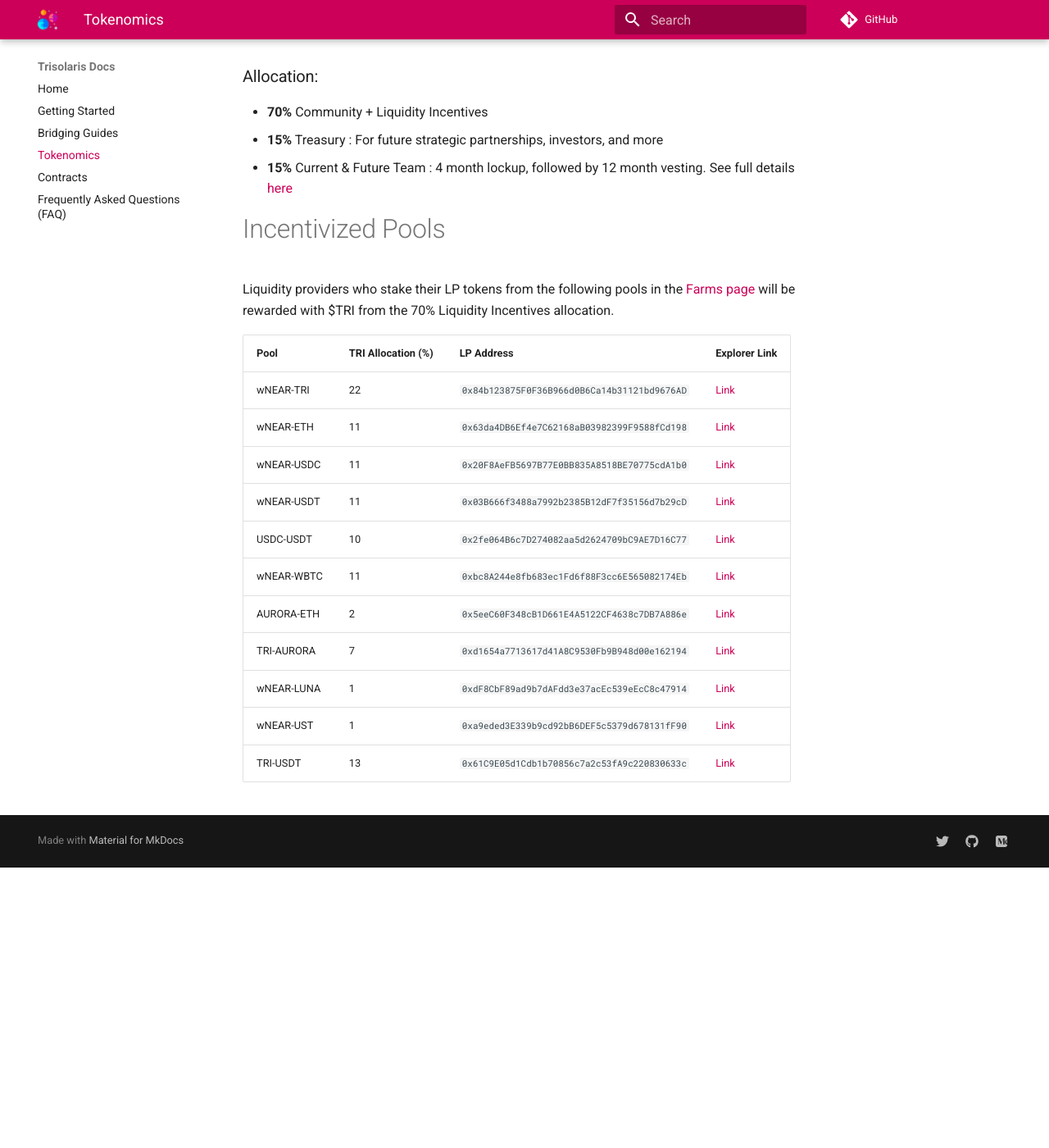
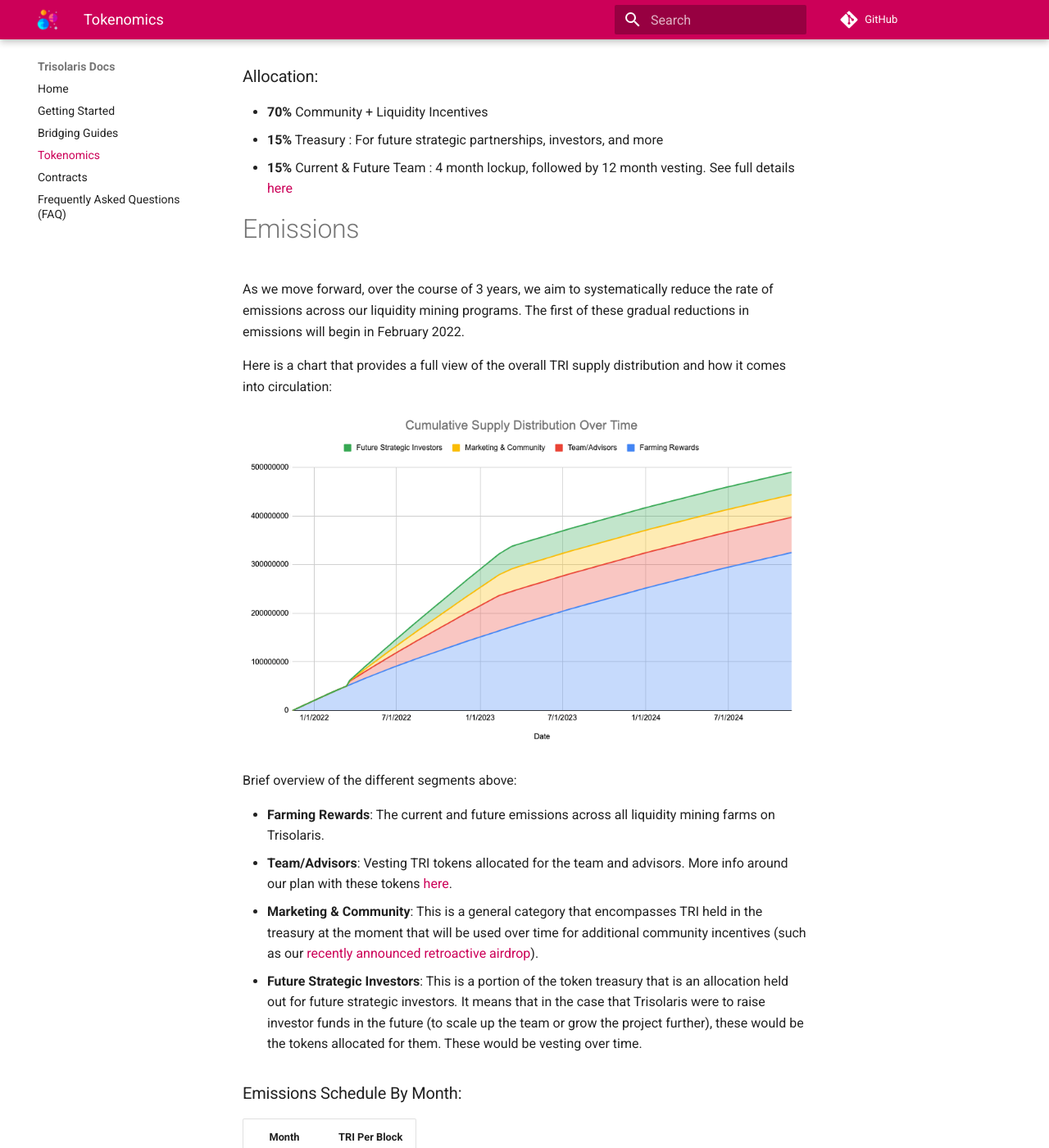
Before and after one commit to trisolaris-labs/docs, an MkDocs documentation site: the page built from docs/tokenomics.md, in a window 1280 px wide and 1400 px high, scrolled down 442 px. Shown: the whole window at 82% size. Built offline with MkDocs 1.6.1 and Material for MkDocs 9.7.7, drawn with Linux system fonts in a browser that asks for light colours; comment, search, counter and statistics services are not loaded; old or Windows-style settings are respelled for this version of MkDocs; before the commit the page ends 1500 px from its top, so only the background shows below that; some of the changed text lies outside the part shown.

Commit message:
added emissions info

```diff
--- a/docs/tokenomics.md
+++ b/docs/tokenomics.md
@@ -19,6 +19,65 @@
 * **15%** Treasury : For future strategic partnerships, investors, and more
 * **15%** Current & Future Team : 4 month lockup, followed by 12 month vesting. See full details [here](https://medium.com/trisolaris-labs/update-team-advisors-token-vesting-9ced4bc72aee)
 
+# Emissions
+
+As we move forward, over the course of 3 years, we aim to systematically reduce the rate of emissions across our liquidity mining programs. The first of these gradual reductions in emissions will begin in February 2022.
+
+Here is a chart that provides a full view of the overall TRI supply distribution and how it comes into circulation:
+
+![Emissions Graph](img/emissions.png)
+
+Brief overview of the different segments above:
+
+- **Farming Rewards**: The current and future emissions across all liquidity mining farms on Trisolaris.
+- **Team/Advisors**: Vesting TRI tokens allocated for the team and advisors. More info around our plan with these tokens [here](https://medium.com/trisolaris-labs/update-team-advisors-token-vesting-9ced4bc72aee).
+- **Marketing & Community**: This is a general category that encompasses TRI held in the treasury at the moment that will be used over time for additional community incentives (such as our [recently announced retroactive airdrop](https://medium.com/trisolaris-labs/merry-christmas-from-trisolaris-29671fda22af)).
+- **Future Strategic Investors**: This is a portion of the token treasury that is an allocation held out for future strategic investors*.* It means that in the case that Trisolaris were to raise investor funds in the future (to scale up the team or grow the project further), these would be the tokens allocated for them. These would be vesting over time.
+
+### Emissions Schedule By Month:
+
+**Month**|**TRI Per Block**
+:-----:|:-----:
+Nov 2021|5
+Dec 2021|5
+Jan 2022|5
+Feb 2022|4.75
+Mar 2022|4.75
+Apr 2022|4.5
+May 2022|4.5
+Jun 2022|4
+Jul 2022|4
+Aug 2022|3.75
+Sep 2022|3.75
+Oct 2022|3.75
+Nov 2022|3.75
+Dec 2022|3.5
+Jan 2023|3.5
+Feb 2023|3.5
+Mar 2023|3.5
+Apr 2023|3.25
+May 2023|3.25
+Jun 2023|3.25
+Jul 2023|3.25
+Aug 2023|3
+Sep 2023|3
+Oct 2023|3
+Nov 2023|3
+Dec 2023|3
+Jan 2024|3
+Feb 2024|2.75
+Mar 2024|2.75
+Apr 2024|2.75
+May 2024|2.75
+Jun 2024|2.75
+Jul 2024|2.75
+Aug 2024|2.5
+Sep 2024|2.5
+Oct 2024|2.5
+Nov 2024|2.5
+
+
+
 
 # Incentivized Pools
 
```
Also changed, not shown: docs/img/emissions.png (added).
